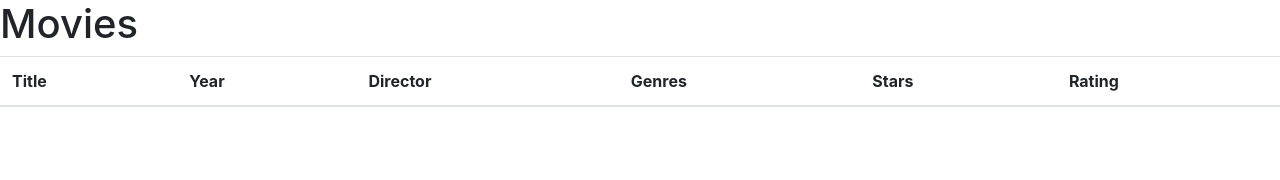
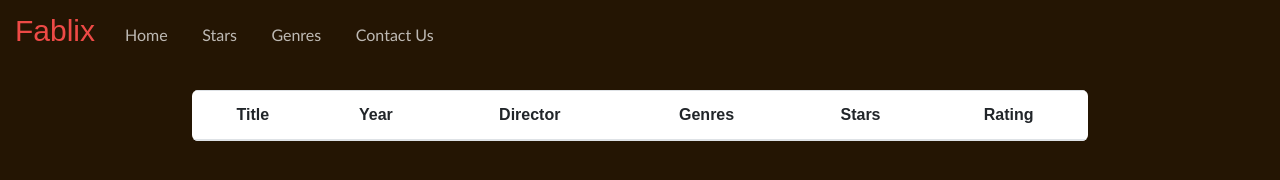
Before and after one commit to CY12-bit/cs122b-fabflix, a plain HTML site: page WebContent/index.html in a window 1280 px wide. Drawn offline with nearby package versions, Linux system fonts and the light colour scheme; no server answers; a web font is replaced by a local one.

Commit message:
Added more html and implemented basic CSS to index page

```diff
--- /dev/null
+++ b/WebContent/index.css
@@ -0,0 +1,58 @@
+
+
+/* Navigation Bar (with Logo) */
+.navigation-bar {
+    height: 65px;
+    margin-bottom: 25px;
+}
+.navigation-bar #website_title { /* Fablix Logo */
+    float: left;
+    font-family: 'Allerta Stencil', sans-serif;
+    color: #ee4a46;
+    font-size: 30px;
+    line-height: 60px;
+    padding: 1px 15px;
+}
+.navigation-bar ul { /* Navigation Bar Button Container */
+    padding: 0px;
+    margin: 0px;
+    text-align: center;
+    display:inline-block;
+    vertical-align:top;
+    float: left;
+}
+.navigation-bar li { /* Navigation Bar Button */
+    list-style-type: none;
+    padding: 0px;
+    height: 24px;
+    margin-top: 4px;
+    margin-bottom: 4px;
+    display: inline;
+}
+.navigation-bar li a { /* Navigation Bar Button Link */
+    color: white;
+    font-size: 16px;
+    font-family: "Trebuchet MS", Arial, Helvetica, sans-serif;
+    text-decoration: none;
+    line-height: 70px;
+    padding: 5px 15px;
+    opacity: 0.7;
+}
+
+/*  Body (with Table) */
+body {
+    background-color: #241503;
+}
+.website-body #movies_table {
+    border-collapse: collapse;
+    background: white;
+    border-radius: 6px;
+    overflow: hidden;
+    width: 70%;
+    margin-left: auto;
+    margin-right: auto;
+    font-family: 'Gabarito', sans-serif;
+}
+.website-body #movies_table thead {
+    text-align: center;
+}
--- a/WebContent/index.html
+++ b/WebContent/index.html
@@ -19,13 +19,25 @@
     <link rel="preconnect" href="https://fonts.googleapis.com">
     <link rel="preconnect" href="https://fonts.gstatic.com" crossorigin>
     <link href="https://fonts.googleapis.com/css2?family=Allerta+Stencil&family=Gabarito&display=swap" rel="stylesheet">
+    <link rel="stylesheet" href="https://cdn.jsdelivr.net/npm/bootstrap@4.0.0/dist/css/bootstrap.min.css" integrity="sha384-Gn5384xqQ1aoWXA+058RXPxPg6fy4IWvTNh0E263XmFcJlSAwiGgFAW/dAiS6JXm" crossorigin="anonymous">
+
     <title>Movie List Page</title>
+    <link rel="stylesheet" href="index.css">
+
 </head>
 <body>
 
+<div class="navigation-bar">
+    <h1 id="website_title">Fablix</h1>
+    <ul>
+        <li><a href="#">Home</a></li>
+        <li><a href="#">Stars</a></li>
+        <li><a href="#">Genres</a></li>
+        <li><a href="#">Contact Us</a></li>
+    </ul>
+</div>
 
-<h1>Movies</h1>
-
+<div class="website-body">
     <!-- Id "movie_table" is useful for jQuery to find the html element with id, class here is mapping to Bootstrap defined class CSS -->
     <table id=movies_table class="table table-striped">
         <!-- Create a table header -->
@@ -44,11 +56,14 @@
         <!-- Again, id "movie_table_body" is useful for jQuery to find this html element -->
         <tbody id=movie_table_body></tbody>
     </table>
+</div>
 
 <!-- Load jQuery and Bootstrap JS -->
 <script src="https://ajax.googleapis.com/ajax/libs/jquery/3.2.1/jquery.min.js"></script>
 <script src="https://cdnjs.cloudflare.com/ajax/libs/popper.js/1.12.9/umd/popper.min.js"></script>
 <script src="https://maxcdn.bootstrapcdn.com/bootstrap/4.0.0/js/bootstrap.min.js"></script>
+
+
 
 <!-- Load our own JS file -->
 <!-- The path is relative to index.html, since these two files are in the same directory -->
@@ -56,6 +71,4 @@
      otherwise the url is relative to the root path-->
 <script src="index.js"></script>
 </body>
-
-
 </html>
--- a/WebContent/index.js
+++ b/WebContent/index.js
@@ -27,7 +27,9 @@ function handleStarResult(resultData) {
 
         let genresHTML = '';
         for (let i = 0; i < genres.length; i++) {
+            genresHTML += '<span className="badge badge-pill badge-secondary' + '">';
             genresHTML += genres[i];   // display star_name for the link text
+            genresHTML += '</span>'
             if (i < genres.length - 1) {
                 genresHTML += ", ";
             }
@@ -35,8 +37,10 @@ function handleStarResult(resultData) {
 
         let starsHTML = '';
         for (let i= 0; i < stars.length; i++) {
+            starsHTML += '<span className="badge badge-pill badge-secondary' + '">';
             starsHTML += '<a href="single-star.html?id=' + stars[i]['star_id'] + '">'
                 + stars[i]["star_name"] + '</a>';
+            starsHTML += '</span>'
             if (i < stars.length - 1) {
                 starsHTML += ", ";
             }
```
Lines whose indentation alone changed are shown as unchanged.
